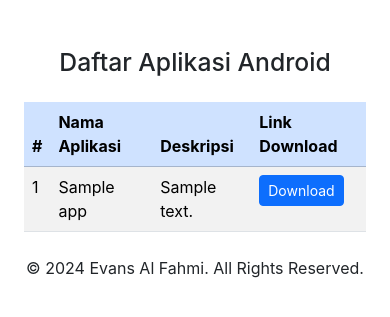
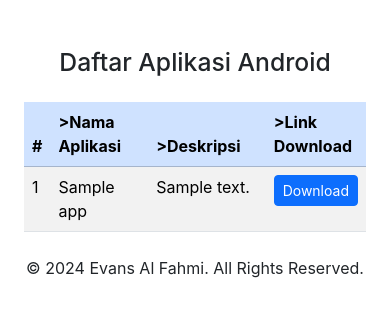
Before and after one commit to evansalfahmi-cloud/evansalfahmi-webserver, a PHP site: page /smartphone/smartphone_apps.php in a window 390 px wide. Shown: the part 56-373 px from the top of the page. Run offline with PHP 8.4, Linux system fonts and the light colour scheme; tables that the repository leaves empty or names only in its code hold one stand-in row (values such as "Sample post").

Commit message:
perbaikan table smartphone_apps.php

```diff
--- a/smartphone/smartphone_apps.php
+++ b/smartphone/smartphone_apps.php
@@ -13,10 +13,10 @@ $result = mysqli_query($conn, $query);
     <table class="table table-striped table-hover mt-4">
         <thead class="table-primary">
             <tr>
-                <th>#</th>
-                <th>Nama Aplikasi</th>
-                <th>Deskripsi</th>
-                <th>Link Download</th>
+                <th style="width: 5%;">#</th>
+                <th style="width: 35%;">>Nama Aplikasi</th>
+                <th style="width: 40%;">>Deskripsi</th>
+                <th style="width: 20%;">>Link Download</th>
             </tr>
         </thead>
         <tbody>
```
